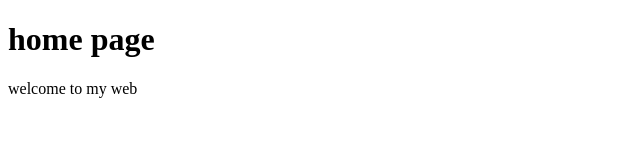
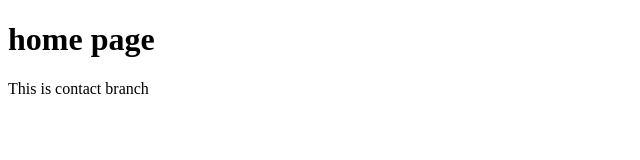
Before and after one commit to Oscar-2283/project001, a plain HTML site: page index.html in a window 1280 px wide. Shown: the full height of the page, 0-640 px from the left. Drawn offline with Linux system fonts and the light colour scheme.

Commit message:
add a new line

```diff
--- a/index.html
+++ b/index.html
@@ -8,6 +8,6 @@
 </head>
 <body>
     <h1>home page</h1>
-    <p>welcome to my web</p>
+    <p>This is contact branch</p>
 </body>
 </html>
```
